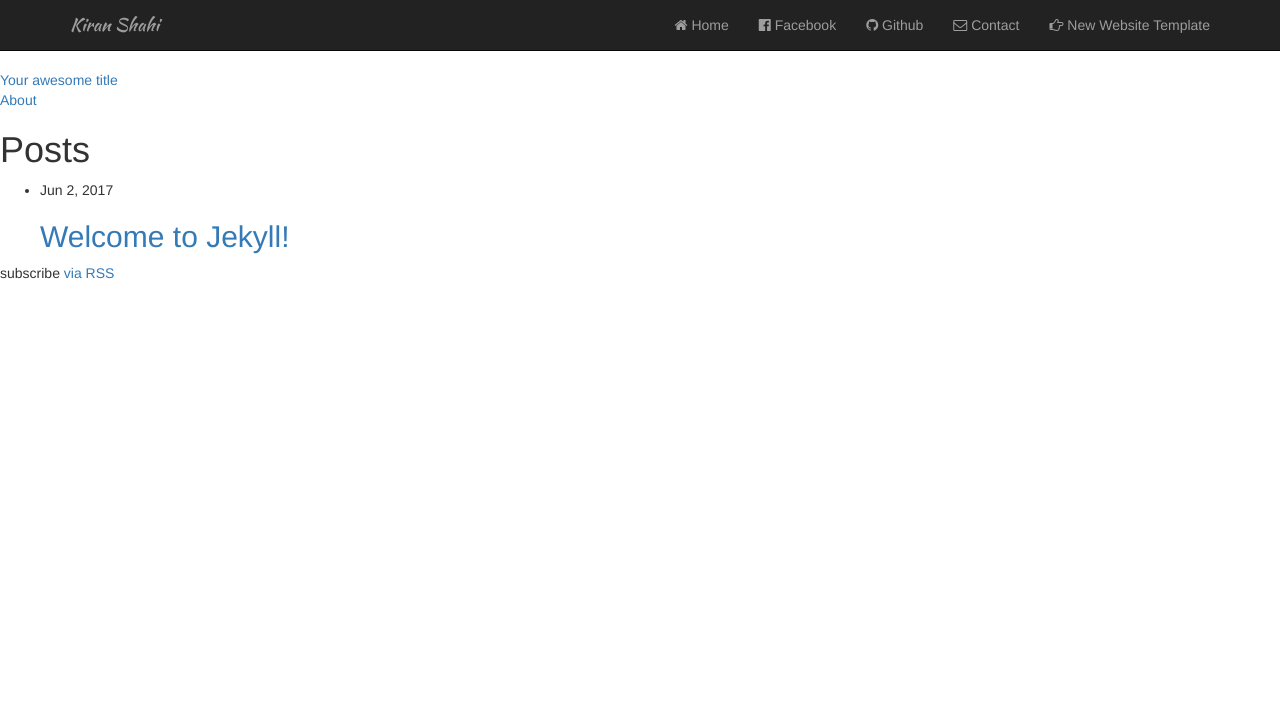
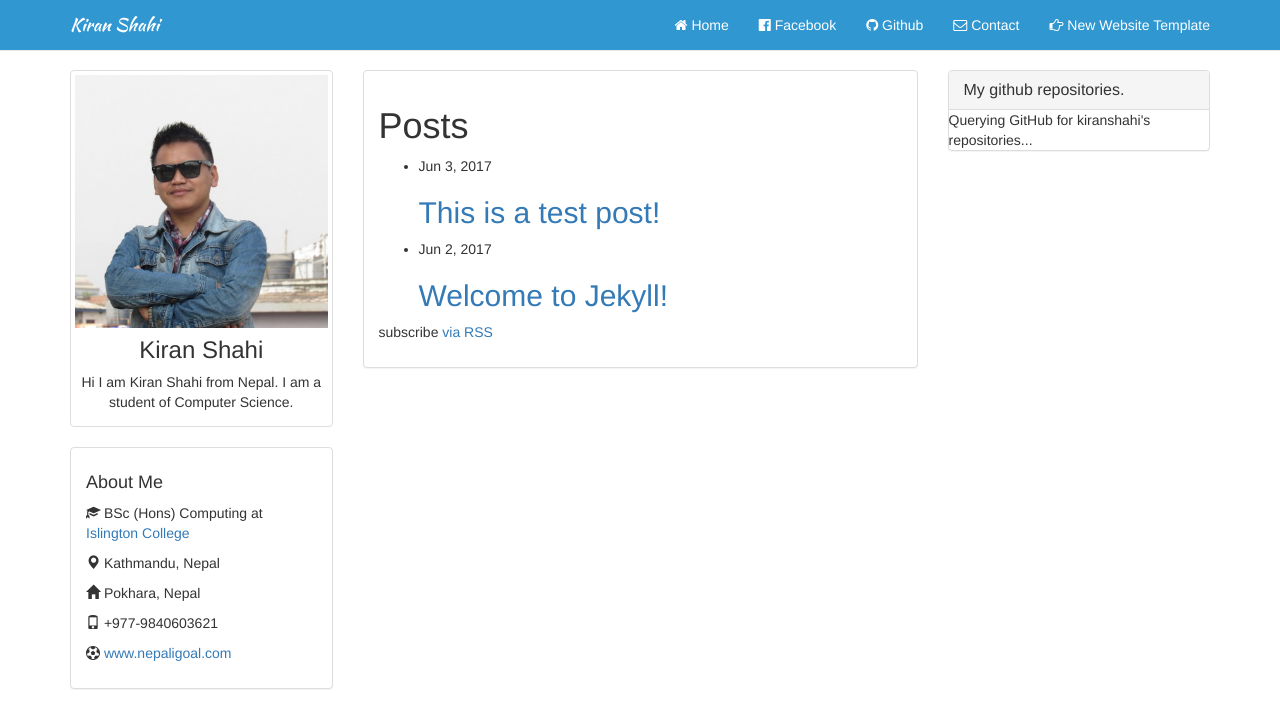
Before and after one commit to kiranshahi/kiranshahi.github.io, a Jekyll site: the page built from index.md, in a window 1280 px wide. Shown: the top 728 px of the page. Built offline with Jekyll 4.4.1, drawn with Linux system fonts in a browser that asks for light colours.

Commit message:
layout designed for blog.

```diff
--- a/_config.yml
+++ b/_config.yml
@@ -13,16 +13,14 @@
 # you will see them accessed via {{ site.title }}, {{ site.email }}, and so on.
 # You can create any custom variable you would like, and they will be accessible
 # in the templates via {{ site.myvariable }}.
-title: Your awesome title
-email: your-email@domain.com
+title: Kiran's blog | Kiran Shahi is a .NET developer from Nepal
+email: kiran.shahi.np@gmail.com
 description: > # this means to ignore newlines until "baseurl:"
-  Write an awesome description for your new site here. You can edit this
-  line in _config.yml. It will appear in your document head meta (for
-  Google search results) and in your feed.xml site description.
+  Welcome to kiran's blog. Kiran Shahi is a .NET guy. He is passionate about technology.
 baseurl: "" # the subpath of your site, e.g. /blog
 url: "" # the base hostname & protocol for your site, e.g. http://example.com
-twitter_username: jekyllrb
-github_username:  jekyll
+twitter_username: itskirans
+github_username:  kiranshahi
 
 # Build settings
 markdown: kramdown
--- a/_includes/footer.html
+++ b/_includes/footer.html
@@ -0,0 +1,8 @@
+<script src="{{ "/assets/bootstrap/jquery/jquery.min.js" | relative_url }}"></script>
+<script src="{{ "/assets/bootstrap/js/bootstrap.min.js" | relative_url }}"></script>
+<script src="{{ "/assets/github.js" | relative_url }}" type="text/javascript"></script>
+<script type="text/javascript">
+	$(function() {
+		$("#github-projects").loadRepositories('kiranshahi','sort=updated');
+	});
+</script>
--- a/_includes/header.html
+++ b/_includes/header.html
@@ -1,11 +1,3 @@
-<header class="site-header" role="banner">
-
-  <div class="wrapper">
-    {% assign default_paths = site.pages | map: "path" %}
-    {% assign page_paths = site.header_pages | default: default_paths %}
-    <a class="site-title" href="{{ "/" | relative_url }}">{{ site.title | escape }}</a>
-
-    {% if page_paths %}
 <nav class="navbar navbar-inverse navbar-fixed-top">
   <div class="container">
     <div class="navbar-header">
@@ -15,7 +7,7 @@
         <span class="icon-bar"></span>
         <span class="icon-bar"></span>
       </button>
-        <a class="navbar-brand" href="#">Kiran Shahi</a>
+      <a class="navbar-brand" href="{{ "/" | relative_url }}">Kiran Shahi</a>
     </div>
     <div id="navbar" class="navbar-collapse collapse">
       <ul class="nav navbar-nav navbar-right">
@@ -40,16 +32,3 @@
     </div><!--/.navbar-collapse -->
   </div>
 </nav>
-
-        <div class="trigger">
-          {% for path in page_paths %}
-            {% assign my_page = site.pages | where: "path", path | first %}
-            {% if my_page.title %}
-            <a class="page-link" href="{{ my_page.url | relative_url }}">{{ my_page.title | escape }}</a>
-            {% endif %}
-          {% endfor %}
-        </div>
-      </nav>
-    {% endif %}
-  </div>
-</header>
--- a/_layouts/default.html
+++ b/_layouts/default.html
@@ -7,11 +7,69 @@
 
     {% include header.html %}
 
-    <main class="page-content" aria-label="Content">
-      <div class="wrapper">
-        {{ content }}
+    <div class="container">
+    <div class="row">
+      <div class="col-md-3">
+
+        <div class="thumbnail imgContainer">
+          <a href="#" onclick="resizeImg(this)" >
+            <img src="{{ "/assets/img/Kiran-Shahi.jpeg" | relative_url }}">
+          </a>
+          <div class="caption">
+            <h3>Kiran Shahi</h3>
+          </div>
+          <p>
+            Hi I am Kiran Shahi from Nepal. I am a student of Computer Science.
+          </p>
+        </div>
+
+        <div class="panel panel-default">
+          <div class="panel-body">
+            <h4>About Me</h4>
+            <p>
+              <span class="glyphicon glyphicon-education"></span>
+              BSc (Hons) Computing at <a href="http://www.islington.edu.np/">Islington College</a>
+            </p>
+            <p>
+              <span class="glyphicon glyphicon-map-marker"></span>
+              Kathmandu, Nepal
+            </p>
+            <p>
+              <span class="glyphicon glyphicon-home"></span>
+              Pokhara, Nepal
+            </p>
+            <p>
+              <span class="glyphicon glyphicon-phone"></span>
+              +977-9840603621
+            </p>
+            <p>
+              <i class="fa fa-futbol-o" aria-hidden="true"></i>
+              <a href="http://www.nepaligoal.com">www.nepaligoal.com</a>
+            </p>
+
+          </div>
+        </div>
+
       </div>
-    </main>
+
+      <div class="col-md-6">
+        <div class="panel panel-default">
+          <div class="panel-body">
+            {{ content }}
+          </div>
+        </div>
+      </div>
+
+      <div class="col-md-3">
+        <div class="panel panel-default">
+          <div class="panel-heading">
+              <h3 class="panel-title">My github repositories.</h3>
+            </div>
+          <div id="github-projects">
+          </div>
+        </div>
+      </div>
+    </div>
 
     {% include footer.html %}
 
--- a/assets/style.css
+++ b/assets/style.css
@@ -14,27 +14,27 @@ body {
 
 /* navbar */
 .navbar-inverse {
-    background-color: #3097D1;
-    border-color: #E7E7E7;
+    background-color: #3097D1 !important;
+    border-color: #E7E7E7 !important;
 }
 /* title */
 .navbar-inverse .navbar-brand {
-    font-family: "Kaushan Script", "Helvetica Neue", Helvetica, Arial, cursive;
-    color: #fff;
+    font-family: "Kaushan Script", "Helvetica Neue", Helvetica, Arial, cursive !important;
+    color: #fff !important;
 }
 
 .navbar-inverse .navbar-brand:hover,
 .navbar-inverse .navbar-brand:focus {
-    font-family: "Kaushan Script", "Helvetica Neue", Helvetica, Arial, cursive;
-    color: #fff;
+    font-family: "Kaushan Script", "Helvetica Neue", Helvetica, Arial, cursive !important;
+    color: #fff !important;
 }
 
 .navbar-inverse .navbar-toggle .icon-bar {
-    background-color: #fff;
+    background-color: #fff !important;
 }
 
 .navbar-inverse .navbar-nav > li > a {
-    color: #fff;
+    color: #fff !important;
 }
 
 .qv {
```
Also changed, not shown: _posts/2017-06-03-this-is-a-test-post.markdown (added, +25 -0 lines), 5 other files. Lines whose indentation alone changed are shown as unchanged.
